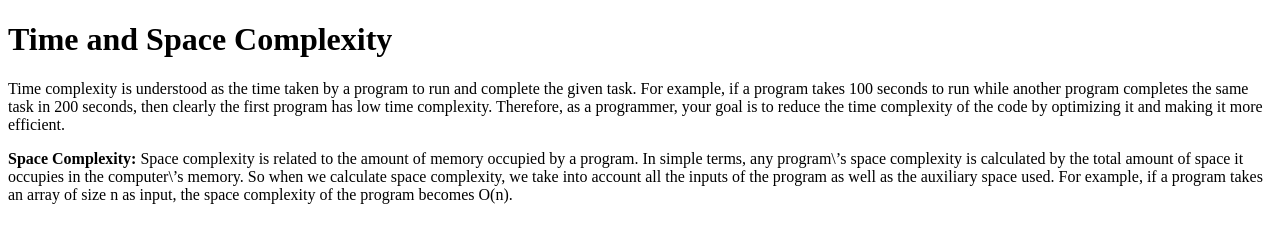
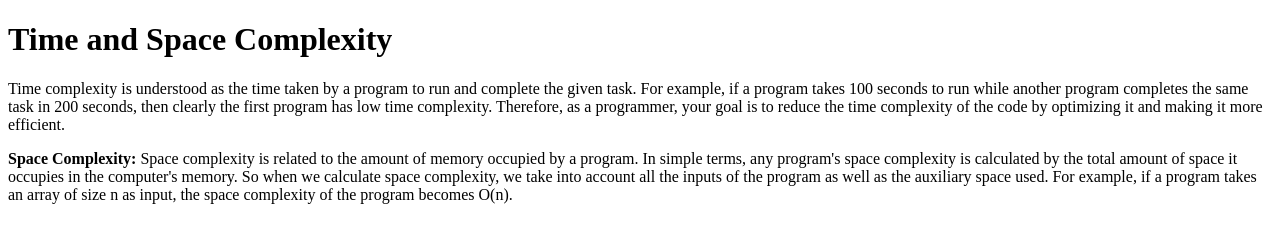
Before and after one commit to acciojob/time-and-space-complexity-shubhamsharmaproch, a website: page main.html in a window 1280 px wide. Drawn offline with Linux system fonts and the light colour scheme.

Commit message:
created a submission

```diff
--- a/main.html
+++ b/main.html
@@ -12,7 +12,7 @@
 	<h1>Time and Space Complexity</h1>
 
 	<p>Time complexity is understood as the time taken by a program to run and complete the given task. For example, if a program takes 100 seconds to run while another program completes the same task in 200 seconds, then clearly the first program has low time complexity. Therefore, as a programmer, your goal is to reduce the time complexity of the code by optimizing it and making it more efficient.</p>
-	<p><b>Space Complexity: </b>Space complexity is related to the amount of memory occupied by a program. In simple terms, any program\’s space complexity is calculated by the total amount of space it occupies in the computer\’s memory. So when we calculate space complexity, we take into account all the inputs of the program as well as the auxiliary space used. For example, if a program takes an array of size n as input, the space complexity of the program becomes O(n).</p>
+	<p><b>Space Complexity: </b>Space complexity is related to the amount of memory occupied by a program. In simple terms, any program's space complexity is calculated by the total amount of space it occupies in the computer's memory. So when we calculate space complexity, we take into account all the inputs of the program as well as the auxiliary space used. For example, if a program takes an array of size n as input, the space complexity of the program becomes O(n).</p>
 
 
     <script type="text/javascript" src="./script.js">
```
